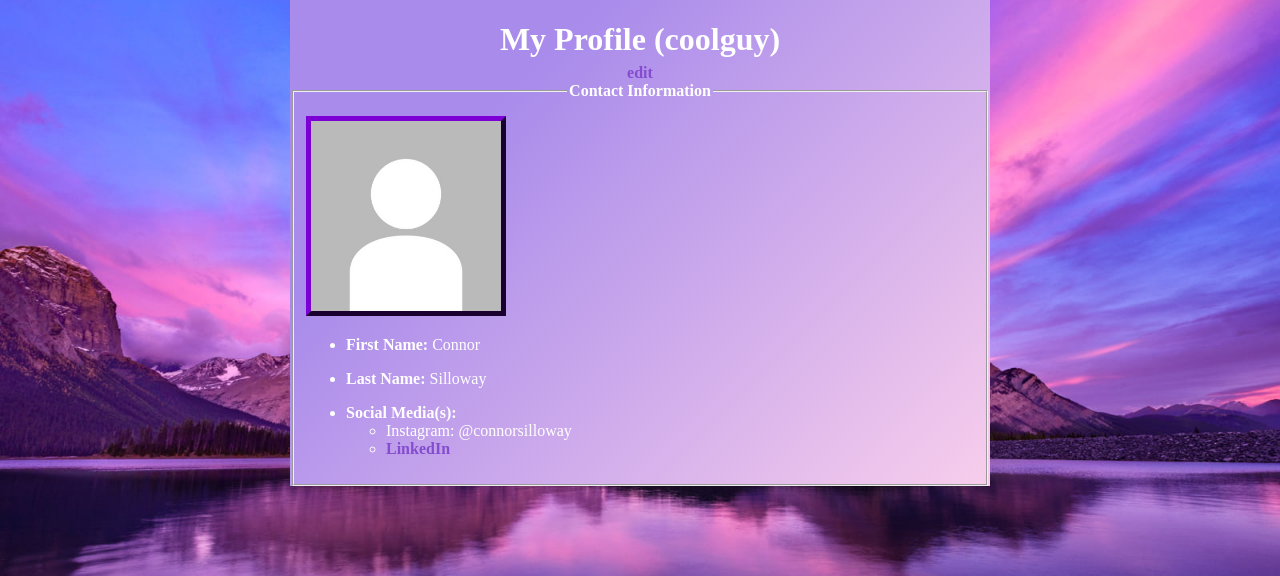
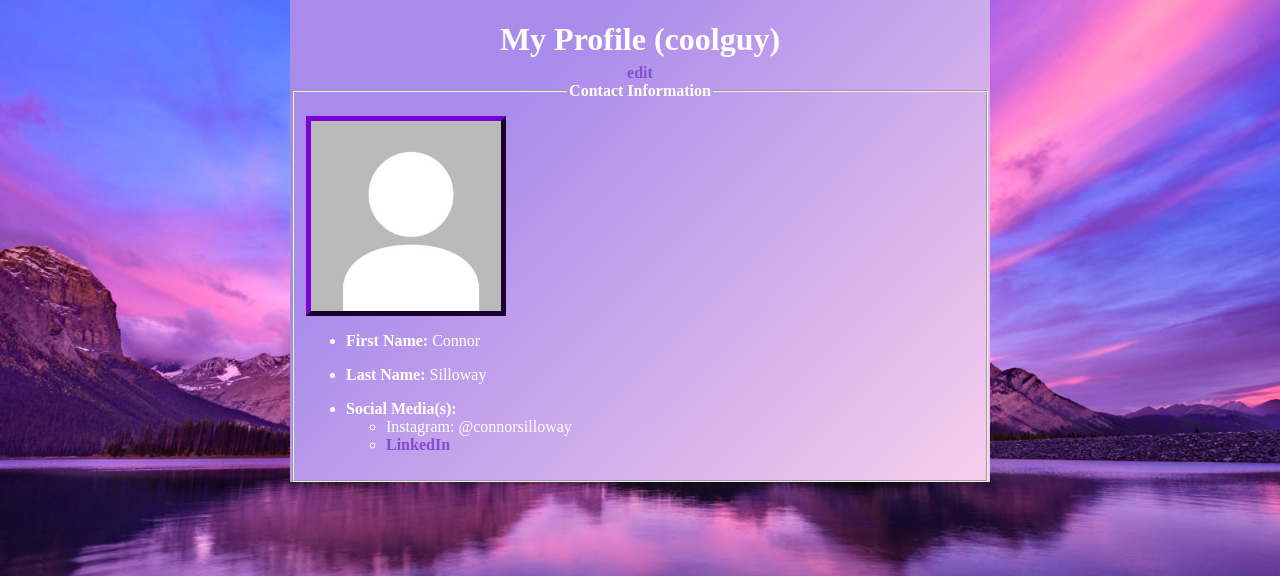
Before and after one commit to Group-2-F21-Web-Systems-Development/contact-me, a PHP site: page /personalprofile.php?user=coolguy in a window 1280 px wide. Shown: the part 80-656 px from the top of the page. Run offline with PHP 8.4, Linux system fonts and the light colour scheme; a user stored in the database is signed in; data comes from the database, SQL or seed files in the repository.

Commit message:
fixed image css of personal profile

```diff
--- a/personalprofile.php
+++ b/personalprofile.php
@@ -92,7 +92,7 @@
                "
                <h1>$heading</h1> $editBtn
                <fieldset>
-                     <img src='./$source' alt='photo of $firstname $lastname'>
+                     <div id='img-container'><img src='./$source' alt='photo of $firstname $lastname'></div>
                      <!-- start of profile page -->
                      <!-- name, contact information of user -->
                   <legend><b>Contact Information</b></legend>
--- a/src/styles/personalprofile.css
+++ b/src/styles/personalprofile.css
@@ -24,14 +24,27 @@ body, html {
     flex-direction: column;
   }
 
+  #img-container {
+    width:200px;
+    height:200px;
+    overflow: hidden;
+    border: 1px solid indigo;
+    border-width: thick;
+    border-style: outset;
+  }
+
   #bodyBlock img {
-      height: 200px;
-      width: 200px;
-      align-self: center;
-      border: 1px solid indigo;
-      border-width: thick;
-      border-style: outset;
+      transform: translate(-15px, -15px);
 
+      /* --height: 200px;
+      height: calc(.8 * var(--height));
+      width: calc(.8 * var(--height));
+      min-height: calc(.8 * var(--height));
+      min-width: calc(.8 * var(--height));
+      overflow: hidden;
+      object-fit: cover; */
+      width:230px;
+      height:230px;
   }
 
   #bodyBlock h1 {
```
